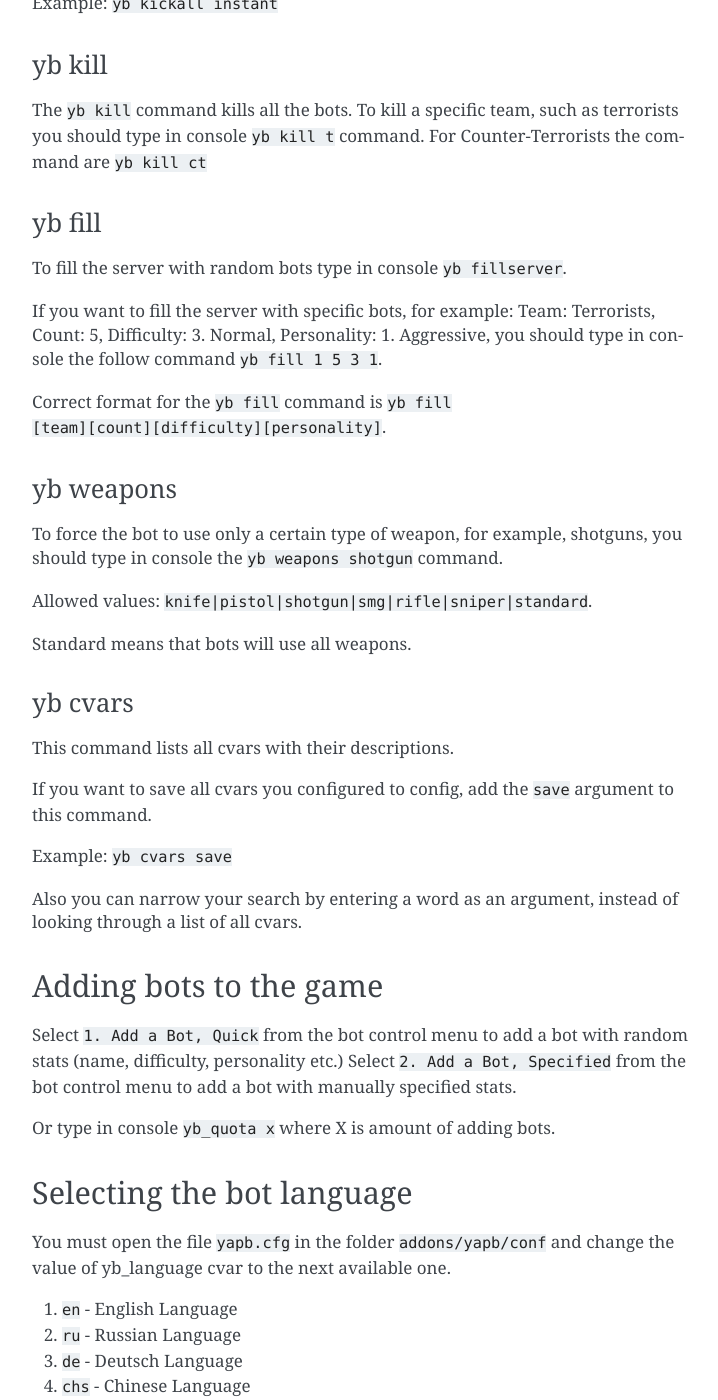
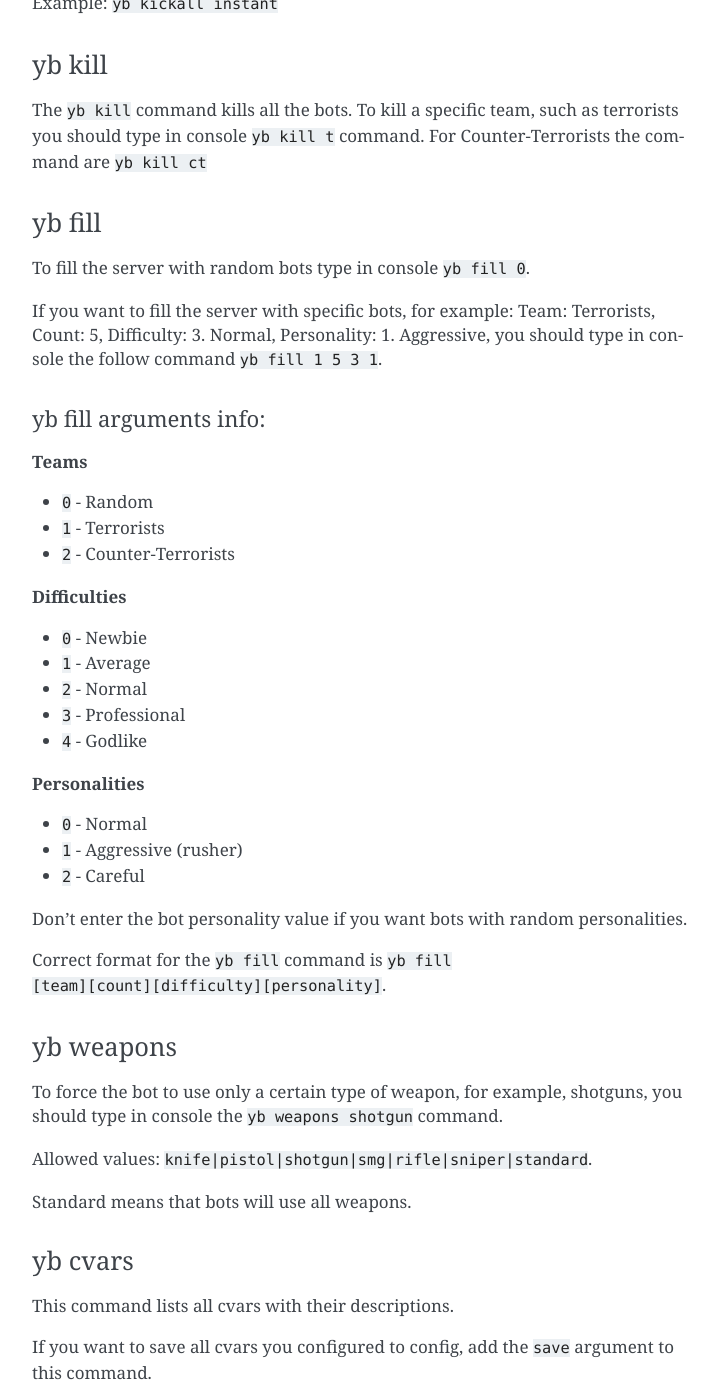
Before and after one commit to yapb/docs, a Sphinx documentation site: the page built from docs/botusage.rst, in a window 1280 px wide and 1400 px high, scrolled down 7280 px. Shown: the whole window, without its empty margins (388-1106 px from the left). Built offline with Sphinx 7.4.7, drawn with Linux system fonts in a browser that asks for light colours; some of the changed text lies outside the part shown.

Commit message:
add: yb fill arguments info

```diff
--- a/docs/botusage.rst
+++ b/docs/botusage.rst
@@ -194,9 +194,34 @@ The ``yb kill`` command kills all the bots. To kill a specific team, such as ter
 yb fill
 ---------------
 
-To fill the server with random bots type in console ``yb fillserver``.
+To fill the server with random bots type in console ``yb fill 0``.
 
 If you want to fill the server with specific bots, for example: Team: Terrorists, Count: 5, Difficulty: 3. Normal, Personality: 1. Aggressive, you should type in console the follow command ``yb fill 1 5 3 1``.
+
+yb fill arguments info:
+~~~~~~~~~~~~~~~~~~~~~~~~~
+
+**Teams**
+
+* ``0`` - Random
+* ``1`` - Terrorists
+* ``2`` - Counter-Terrorists
+
+**Difficulties**
+
+* ``0`` - Newbie
+* ``1`` - Average
+* ``2`` - Normal
+* ``3`` - Professional
+* ``4`` - Godlike
+
+**Personalities**
+
+* ``0`` - Normal
+* ``1`` - Aggressive (rusher)
+* ``2`` - Careful
+
+Don't enter the bot personality value if you want bots with random personalities.
 
 Correct format for the ``yb fill`` command is ``yb fill [team][count][difficulty][personality]``.
 
```
